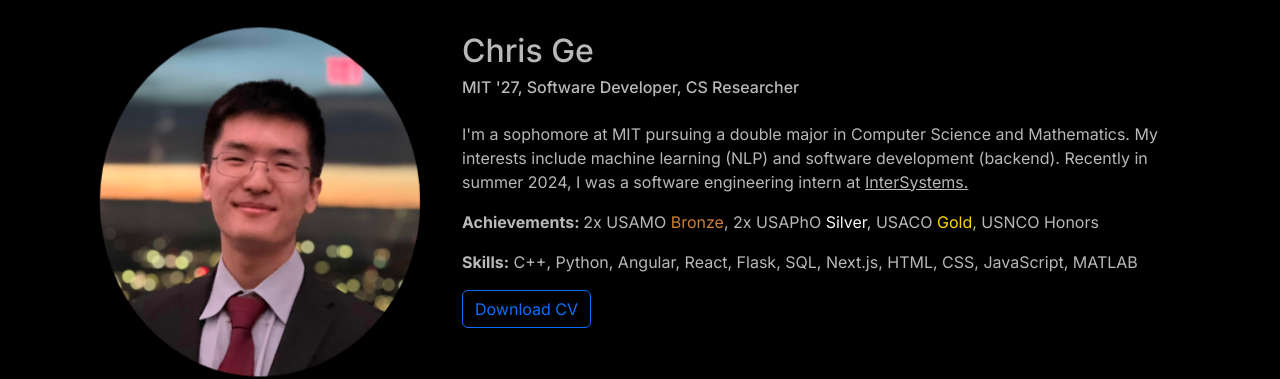
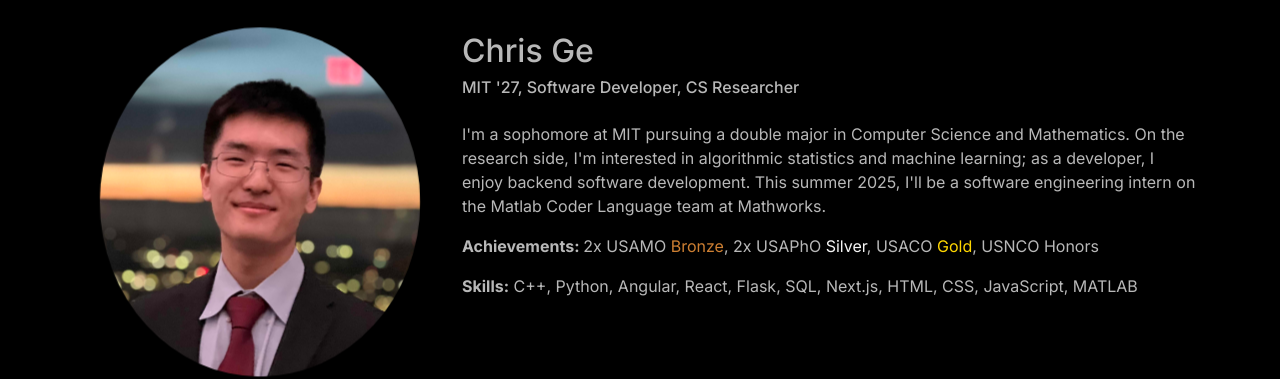
Before and after one commit to ChrisG777/personal-website, a Next.js app: page / in a window 1280 px wide. Shown: the part 1000-1379 px from the top of the page. Built offline with nearby package versions, Linux system fonts and the light colour scheme.

Commit message:
updated april 16

```diff
--- a/src/components/AboutMe.tsx
+++ b/src/components/AboutMe.tsx
@@ -40,15 +40,7 @@ const AboutMe = () => {
             <p className="h6">MIT '27, Software Developer, CS Researcher</p>
             <p className="mt-4">
               I'm a sophomore at MIT pursuing a double major in Computer Science
-              and Mathematics. My interests include machine learning (NLP) and
-              software development (backend). Recently in summer 2024, I was a
-              software engineering intern at{" "}
-              <a
-                href="https://www.intersystems.com/"
-                className={`${styles.link}`}
-              >
-                InterSystems.
-              </a>{" "}
+              and Mathematics. On the research side, I'm interested in algorithmic statistics and machine learning; as a developer, I enjoy backend software development. This summer 2025, I'll be a software engineering intern on the Matlab Coder Language team at Mathworks.
             </p>
 
             <p>
@@ -61,13 +53,13 @@ const AboutMe = () => {
               <strong>Skills:</strong> C++, Python, Angular, React, Flask, SQL,
               Next.js, HTML, CSS, JavaScript, MATLAB
             </p>
-            <a
+            {/* <a
               className="btn btn-outline-primary"
               href="Chris_Ge_Resume.pdf"
               download="Chris_Ge_Resume.pdf"
             >
               Download CV
-            </a>
+            </a> */}
           </div>
         </div>
       </div>
```
Also changed, not shown: 1 other file (tests, documents, lock files or other folders).
